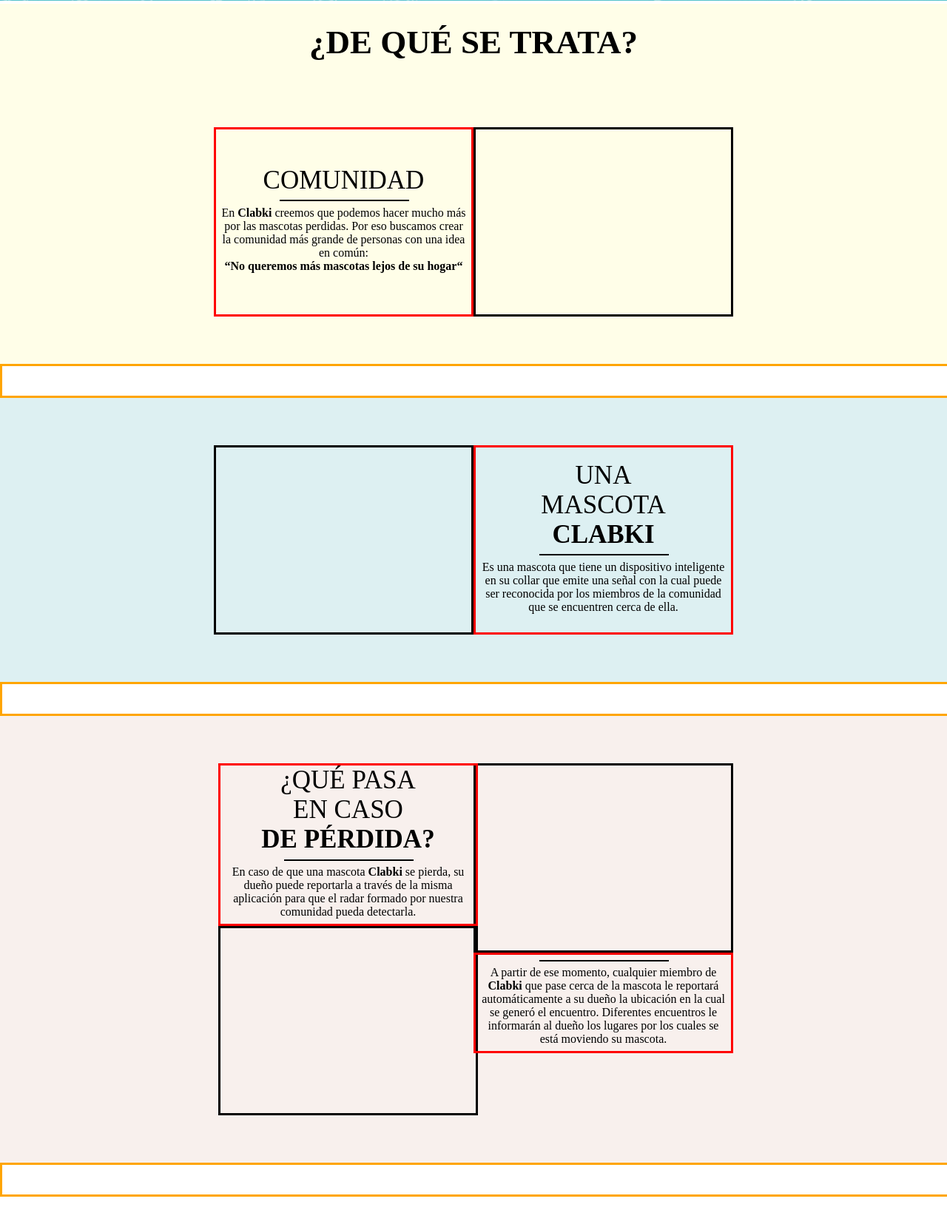
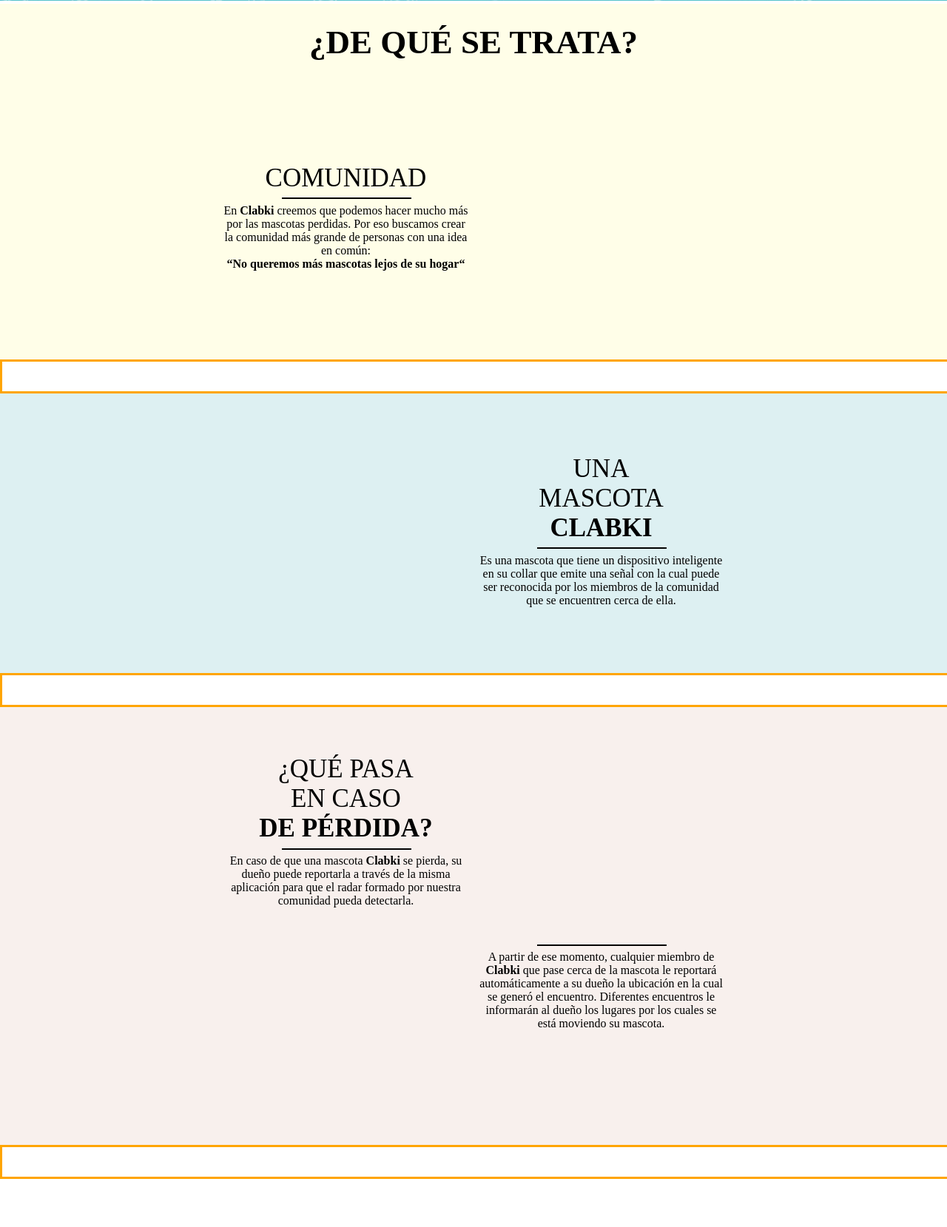
Before and after one commit to morioniot/clabki, a PHP site: page / in a window 1280 px wide. Shown: the part 722-2381 px from the top of the page at 74% size. Run offline with PHP 8.4, Linux system fonts and the light colour scheme; some libraries are stand-ins or nearby versions.

Commit message:
Textos de sección '¿De qué se trata?'

```diff
--- a/Public/stylesheets/style.css
+++ b/Public/stylesheets/style.css
@@ -229,8 +229,8 @@ div.text_image_group div.img_description {
 
 
 .text_description{
-	border: red;
-	border-style: solid;
+/*	border: red;
+	border-style: solid;*/
   	display: -webkit-box;      /* OLD - iOS 6-, Safari 3.1-6 */
   	display: -moz-box;         /* OLD - Firefox 19- (buggy but mostly works) */
   	display: -ms-flexbox;      /* TWEENER - IE 10 */
@@ -268,8 +268,8 @@ div.text_image_group div.img_description {
 }
 
 .img_description{
-	border: black;
-	border-style: solid;
+/*	border: black;
+	border-style: solid;*/
 	height: 250px;
 	width: 30%;
 }
```
